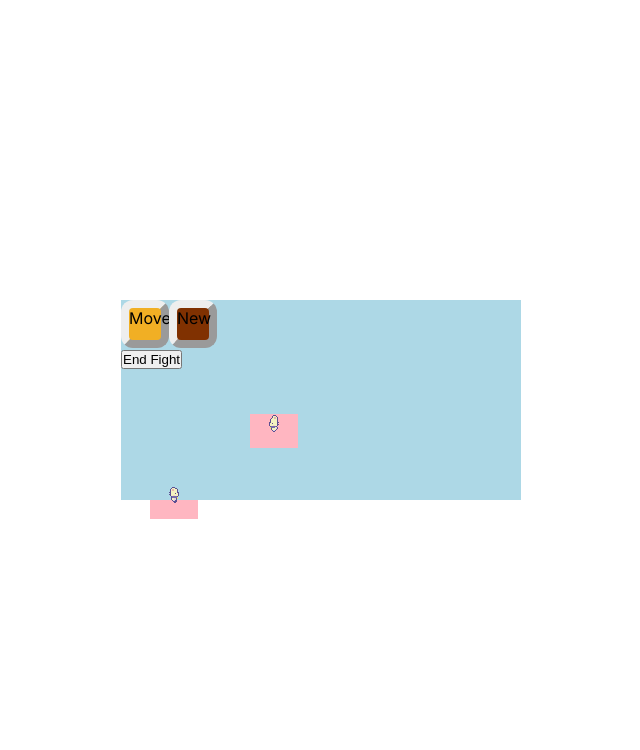
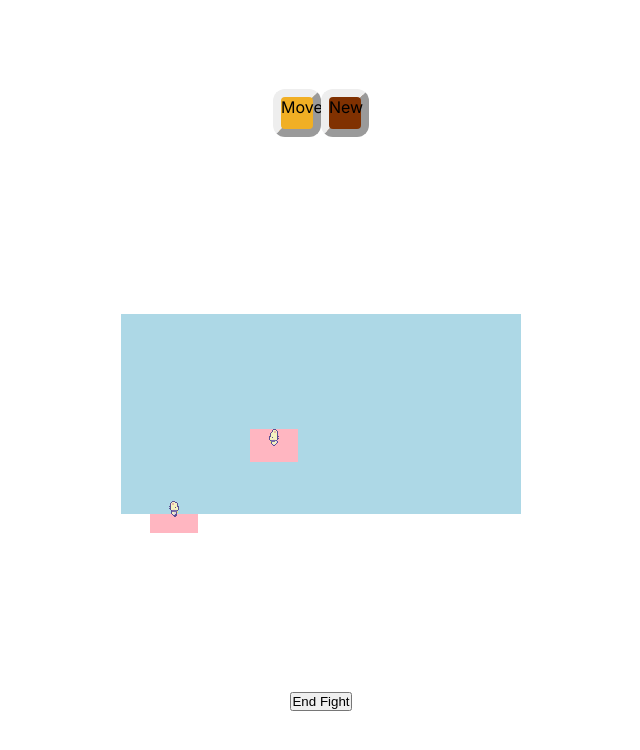
Before and after one commit to Palomia/gmtk-2023, a Next.js app: page / in a window 1280 px wide. Both pictures are taken after a click on the button "Lauch Fight". Shown: the top 750 px of the page, without its empty margins (319-959 px from the left). Built offline with nearby package versions, Linux system fonts and the light colour scheme.

Commit message:
Create Game interface

```diff
--- a/src/app/Game.tsx
+++ b/src/app/Game.tsx
@@ -4,22 +4,14 @@ import Character from './Character';
 
 import styles from './Game.module.css';
 
-import type { ActionType } from './types';
-import ActionSequence from './ActionSequence';
 import useGameState from './useGameState';
 
-type Props = {
-  endFight: () => void;
-  sequence: ActionType[];
-};
-
-function Game({ endFight, sequence }: Props) {
+function Game() {
   const [{ position, direction, action }, { position: enemyPosition }] =
     useGameState();
 
   return (
     <div className={styles.root}>
-      <ActionSequence sequence={sequence} />{' '}
       <Character
         name="Alice"
         position={enemyPosition}
@@ -34,7 +26,6 @@ function Game({ endFight, sequence }: Props) {
         action={action}
         health={0.4}
       />
-      <button onClick={endFight}> End Fight </button>
     </div>
   );
 }
--- /dev/null
+++ b/src/app/GameInterface.tsx
@@ -0,0 +1,20 @@
+import ActionSequence from './ActionSequence';
+import Game from './Game';
+import { ActionType } from './types';
+
+type Props = {
+  endFight: () => void;
+  sequence: ActionType[];
+};
+
+function GameInterface({ endFight, sequence }: Props) {
+  return (
+    <>
+      <ActionSequence sequence={sequence} />
+      <Game />
+      <button onClick={endFight}> End Fight </button>
+    </>
+  );
+}
+
+export default GameInterface;
--- a/src/app/page.tsx
+++ b/src/app/page.tsx
@@ -1,7 +1,7 @@
 'use client';
 
 import Editor from './Editor';
-import Game from './Game';
+import GameInterface from './GameInterface';
 import useFighting from './useFighting';
 import useSequence from './useSequence';
 
@@ -13,7 +13,7 @@ export default function Home() {
   return (
     <>
       {fighting ? (
-        <Game endFight={endFight} sequence={sequence} />
+        <GameInterface endFight={endFight} sequence={sequence} />
       ) : (
         <Editor
           launchFight={launchFight}
```
